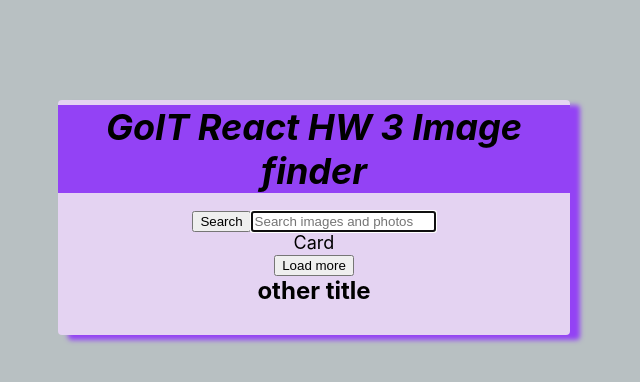
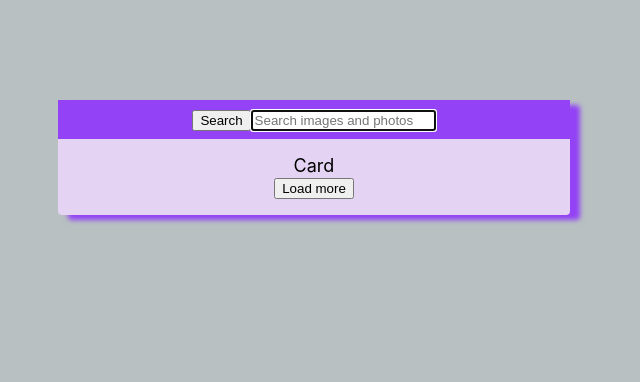
Before and after one commit to Sumaruk-Olga/goit-react-hw-03-image-finder, a React (Create React App) app: page / in a window 1280 px wide. Shown: the top 382 px of the page, without its empty margins (326-966 px from the left). Built offline with nearby package versions, Linux system fonts and the light colour scheme.

Commit message:
update skeleton of app

```diff
--- a/src/components/App/App.jsx
+++ b/src/components/App/App.jsx
@@ -1,5 +1,5 @@
 import { Component } from "react";
-import { Container, SectionTitle, PageTitle } from "./App.styled";
+import { Container} from "./App.styled";
 import { Searchbar } from "components/Searchbar/Searchbar";
 import { ImageGallery } from "components/ImageGallery/ImageGallery";
 import { Button } from "components/Button/Button";
@@ -18,6 +18,7 @@
     if (this.state.search !== prevState.search) {
       console.log('змінився запит');
       console.log('відправили запит на сервер');
+      this.handleSearch();
     }
   }
 
@@ -26,18 +27,21 @@
   }
 
 
+  handleSearch=()=>{
+    console.log('робимо фетч');
+  }
+
   handleLoadMore = () => {
     console.log('завантажуємо ще');
+    this.handleSearch();
   }
 
   render() {
     return (
       <Container>
-        <PageTitle>GoIT React HW 3 Image finder</PageTitle>
         <Searchbar onSubmit={this.handleSubmit} />
         <ImageGallery />
         <Button onClick={this.handleLoadMore} />
-        <SectionTitle>other title</SectionTitle>
       </Container>
     );
   }
--- a/src/components/App/App.styled.jsx
+++ b/src/components/App/App.styled.jsx
@@ -13,8 +13,8 @@
     box-shadow: ${p => p.theme.shadow};
     margin-left: auto;
     margin-right: auto;
-    padding-top: 5px;
-    padding-bottom: 15px;
+    margin-top: ${p=>p.theme.space[4]}px;
+    padding-bottom: ${p=>p.theme.space[4]}px;
         @media screen and (min-width: 768px) {
         width: 75%;
     }
@@ -23,16 +23,3 @@
         margin-top: 100px;
     }
 `;
-
-export const PageTitle = styled.h1`
-    display: block;
-    text-align: center;
-    font-style: italic;
-    margin-bottom:${p => p.theme.space[4]}px;
-    background-color: ${p => p.theme.colors.secondary};
-`;
-
-export const SectionTitle = styled.h2`
-    font-size: ${p => p.theme.fontSizes.l};
-    margin-bottom: 15px;
-`;
--- /dev/null
+++ b/src/components/Searchbar/SearchBar.styled.jsx
@@ -0,0 +1,10 @@
+import styled from "@emotion/styled";
+
+export const PageTitle = styled.header`
+    top: 0;
+    left: 0;
+    position: sticky;
+    padding: ${p=>p.theme.space[3]}px;
+    margin-bottom:${p => p.theme.space[4]}px;
+    background-color: ${p => p.theme.colors.secondary};
+`;
--- a/src/components/Searchbar/Searchbar.jsx
+++ b/src/components/Searchbar/Searchbar.jsx
@@ -1,8 +1,9 @@
 import { Formik, Form,  Field} from 'formik';
 import PropTypes from 'prop-types';
+import { PageTitle } from './SearchBar.styled';
 
 export function Searchbar({onSubmit}) {
-    return (<header>
+    return (<PageTitle>
         <Formik
             initialValues={{ search: '' }}
             onSubmit={(values, actions) => {
@@ -23,7 +24,7 @@
     />
     </Form>
 </Formik>
-</header>)
+</PageTitle>)
 }
 
 Searchbar.propTypes = {
```
Also changed, not shown: src/components/Button/Button.jsx (+7 -1 lines).
